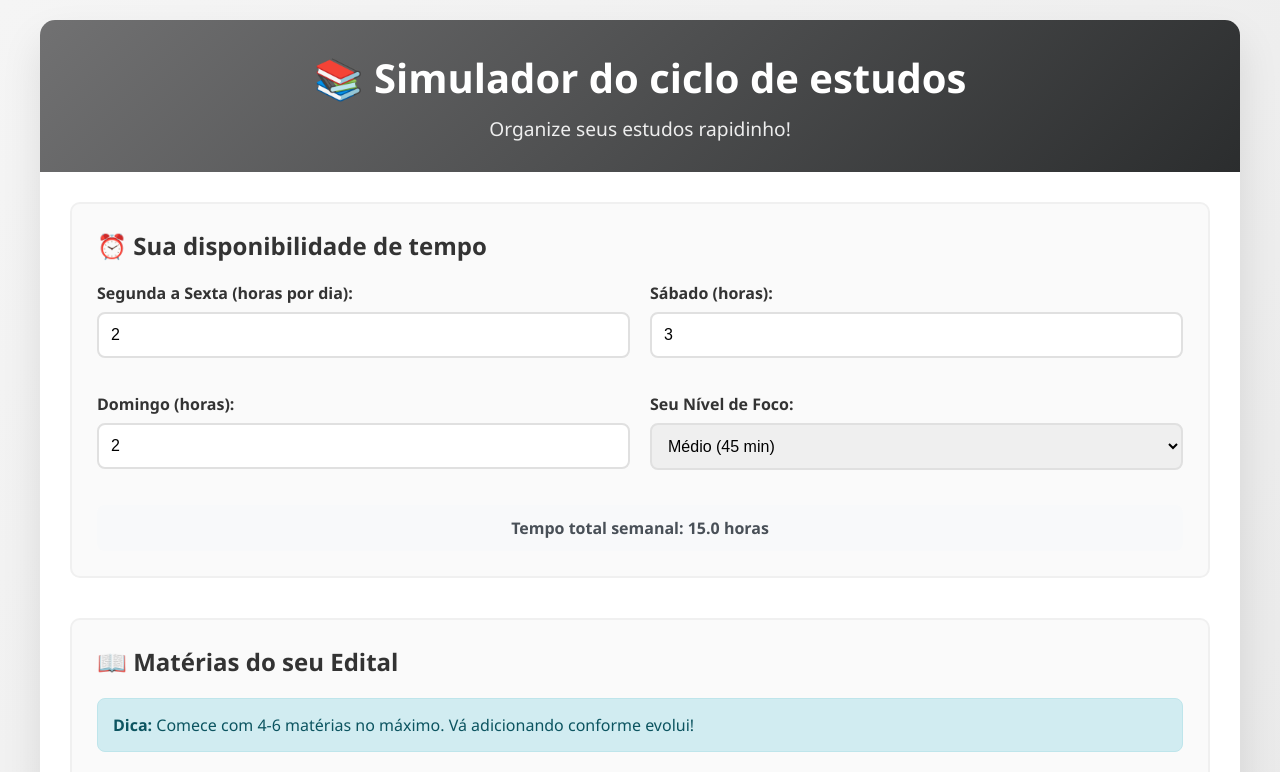
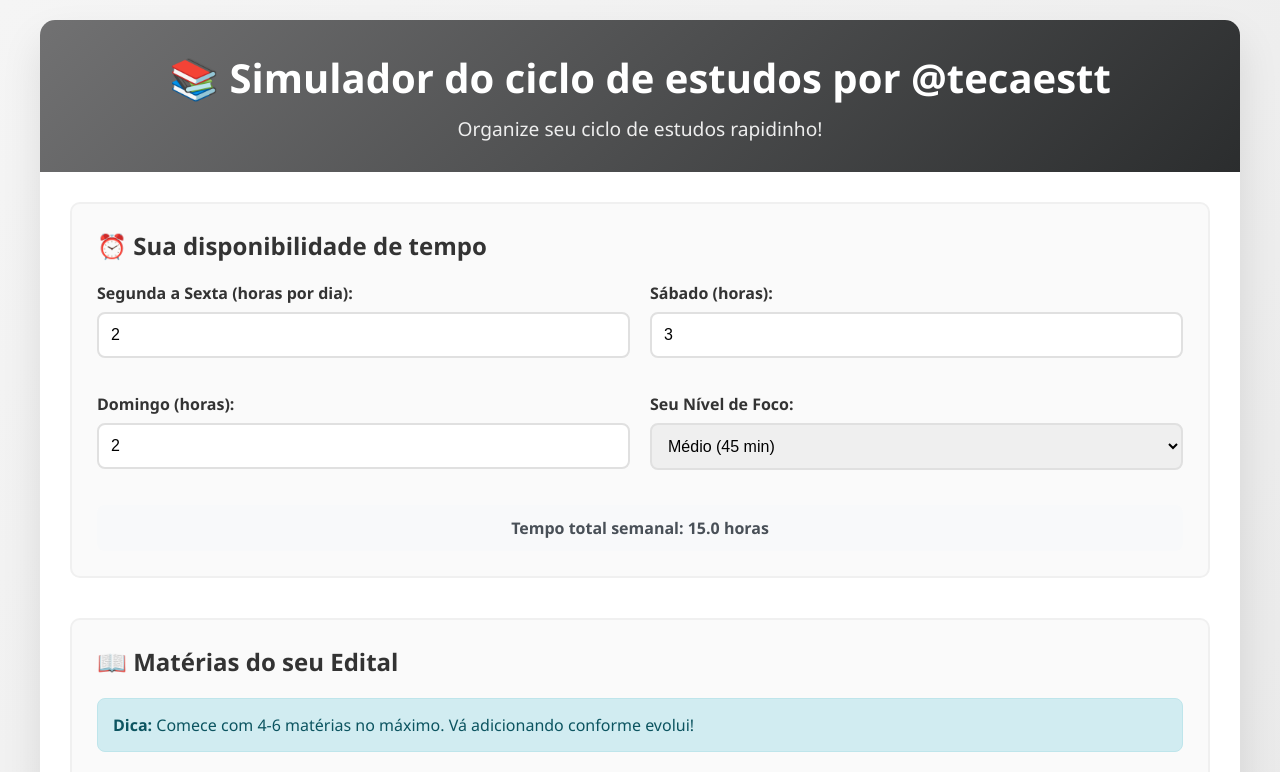
Before and after one commit to tecaestt/ciclo, a plain HTML site: page index.html in a window 1280 px wide. Shown: the top 772 px of the page. Drawn offline with Linux system fonts and the light colour scheme.

Commit message:
Update index.html

```diff
--- a/index.html
+++ b/index.html
@@ -3,7 +3,7 @@
 <head>
     <meta charset="UTF-8">
     <meta name="viewport" content="width=device-width, initial-scale=1.0">
-    <title>Planilha Ciclo de Estudos - Estéffani</title>
+    <title>Planilha Ciclo de Estudos - @tecaestt</title>
     <style>
         * {
             margin: 0;
@@ -236,8 +236,8 @@
 <body>
     <div class="container">
         <div class="header">
-            <h1>📚 Simulador do ciclo de estudos</h1>
-            <p>Organize seus estudos rapidinho!</p>
+            <h1>📚 Simulador do ciclo de estudos por @tecaestt</h1>
+            <p>Organize seu ciclo de estudos rapidinho!</p>
         </div>
 
         <div class="content">
```
